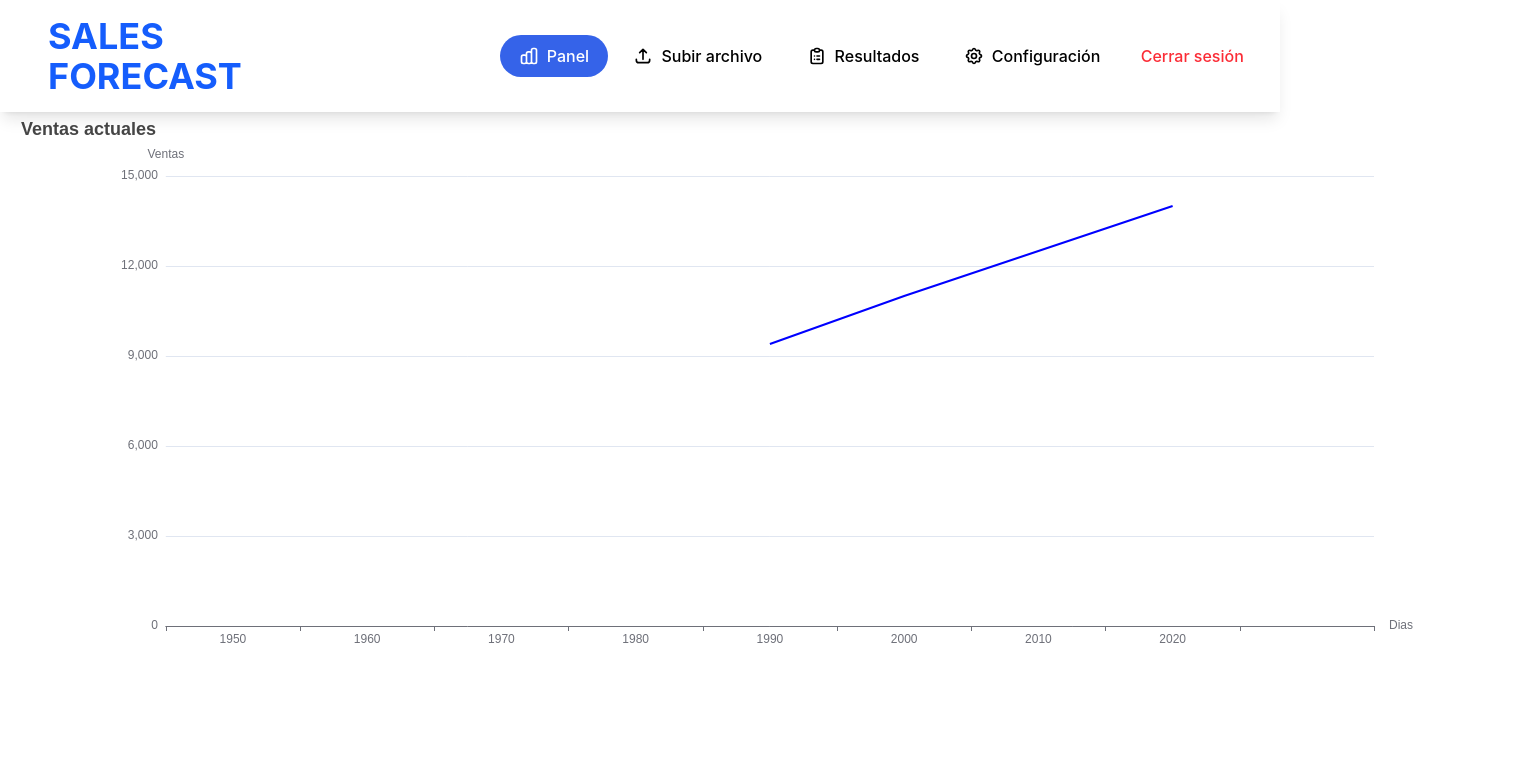
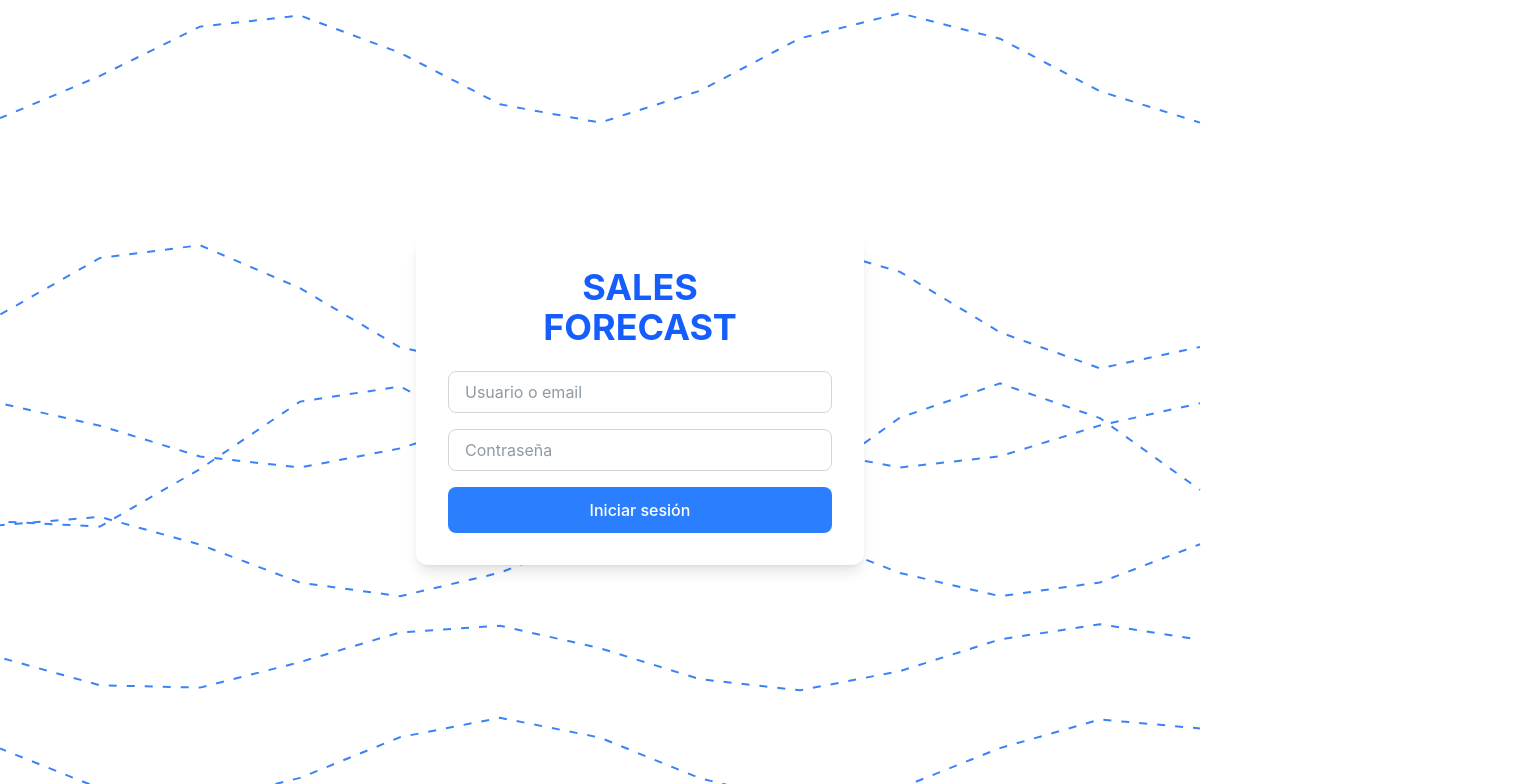
Before and after one commit to ekesteban/TG_ingenieria_sistemas, a React (Vite) app in the folder sale-forescast-front/: page /login in a window 1280 px wide. Before the commit this address led to /dashboard. Shown: the top 784 px of the page, 1514 px wide, since content can reach past the window. Built offline with nearby package versions, Linux system fonts and the light colour scheme.

Commit message:
feat: minor changes

```diff
--- a/sale-forescast-front/package.json
+++ b/sale-forescast-front/package.json
@@ -12,6 +12,7 @@
   "dependencies": {
     "@tailwindcss/vite": "^4.0.4",
     "cors": "^2.8.5",
+    "crypto-js": "^4.2.0",
     "date-fns": "^4.1.0",
     "echarts": "^5.6.0",
     "framer-motion": "^12.4.1",
--- a/sale-forescast-front/src/App.jsx
+++ b/sale-forescast-front/src/App.jsx
@@ -1,25 +1,69 @@
-import { BrowserRouter as Router, Routes, Route, Navigate } from "react-router-dom";
+import { BrowserRouter as Router, Routes, Route, Navigate, useLocation } from "react-router-dom";
 import TabTitle from "./pages/components/TabTitle.jsx";
 import Upload from "./pages/Upload";
 import Results from "./pages/Results";
 import Dashboard from "./pages/Dashboard.jsx";
+import Login from "./pages/login.jsx";
+import ProtectedRoute from "./pages/components/ProtectedRoute"; // Ruta según donde lo pongas
+
+function AppContent() {
+  const location = useLocation();
+  const showTabTitle = location.pathname !== "/login";
+
+  return (
+    <>
+      {showTabTitle && <TabTitle />}
+      <div className="flex-1 mt-[90px] sm:mt-[100px] p-4 w-full max-w-7xl">
+        <Routes>
+          <Route path="/login" element={<Login />} />
+
+          {/* RUTAS PROTEGIDAS */}
+          <Route
+            path="/dashboard"
+            element={
+              <ProtectedRoute>
+                <Dashboard />
+              </ProtectedRoute>
+            }
+          />
+          <Route
+            path="/upload"
+            element={
+              <ProtectedRoute>
+                <Upload />
+              </ProtectedRoute>
+            }
+          />
+          <Route
+            path="/results"
+            element={
+              <ProtectedRoute>
+                <Results />
+              </ProtectedRoute>
+            }
+          />
+          <Route
+            path="/settings"
+            element={
+              <ProtectedRoute>
+                <div className="text-center text-lg sm:text-xl">Configuración</div>
+              </ProtectedRoute>
+            }
+          />
+
+          {/* Redirección: si no está autenticado, redirige a login */}
+          <Route path="*" element={<Navigate to="/dashboard" />} />
+        </Routes>
+      </div>
+    </>
+  );
+}
+
 
 function App() {
   return (
     <Router>
-      <div>
-        <TabTitle />
-        <div className="flex-1 mt-[90px] sm:mt-[100px] p-4 w-full max-w-7xl">
-          <Routes>
-            <Route path="/dashboard" element={<Dashboard />} />
-            <Route path="/upload" element={<Upload />} />
-            <Route path="/results" element={<Results />} />
-            <Route path="/settings" element={<div className="text-center text-lg sm:text-xl">Configuración</div>} />
-
-            <Route path="*" element={<Navigate to="/dashboard" />} />
-          </Routes>
-        </div>
-      </div>
+      <AppContent />
     </Router>
   );
 }
--- a/sale-forescast-front/src/pages/Dashboard.jsx
+++ b/sale-forescast-front/src/pages/Dashboard.jsx
@@ -1,27 +1,43 @@
 import Charts from './components/Charts';
-import { useState } from 'react';
-
+import { useState, useEffect } from 'react';
+import CallApi from "../api_services/CallApi";
 
 const Dashboard = () => {
-
-    const [chartData, setChartData] = useState(
-        {
-            x: [1950, 1960, 1970, 1980, 1990, 2000, 2010, 2020],
-            y: [null, null, null, null, 9400, 11000, 12500, 14000],
-            xName: 'Dias',
-            yName: 'Ventas',
-            chartName: 'Ventas actuales'
-        }
-        );
+    const [chartData, setChartData] = useState({
+        x: [1950, 1960, 1970, 1980, 1990, 2000, 2010, 2020],
+        y: [null, null, null, null, 9400, 11000, 12500, 14000],
+        xName: 'Dias',
+        yName: 'Ventas',
+        chartName: 'Ventas actuales'
+    });
 
     const [highlightIndex, setHighlightIndex] = useState(30);
+    const [summary, setSummary] = useState(null);
+
+    useEffect(() => {
+        const userId = localStorage.getItem("userId");
+        if (userId) {
+            CallApi.GetInfoDatasets(userId).then(data => {
+                if (data) setSummary(data);
+            });
+        }
+    }, []);
 
     return (
-        <div>
-            <Charts dataset={chartData} highlightIndex={highlightIndex} />
+        <div className="flex justify-center">
+            {summary && (
+                <div className="mt-[100px] p-8 border rounded-xl shadow-2xl bg-white w-full max-w-4xl text-center">
+                    <h2 className="text-3xl font-bold mb-4 text-blue-700">Resumen de Entrenamientos</h2>
+                    <ul className="text-lg text-gray-700 space-y-2">
+                        <li><strong>Total Datasets:</strong> {summary.total_datasets}</li>
+                        <li><strong>Total ARIMA:</strong> {summary.total_arima}</li>
+                        <li><strong>Total SVM:</strong> {summary.total_svm}</li>
+                        <li><strong>Total LSTM:</strong> {summary.total_lstm}</li>
+                    </ul>
+                </div>
+            )}
         </div>
-    )
+    );
+};
 
-}
-
-export default Dashboard
+export default Dashboard;
--- /dev/null
+++ b/sale-forescast-front/src/pages/components/ProtectedRoute.jsx
@@ -0,0 +1,9 @@
+import React from "react";
+import { Navigate } from "react-router-dom";
+
+const ProtectedRoute = ({ children }) => {
+  const isAuthenticated = !!localStorage.getItem("userId");
+  return isAuthenticated ? children : <Navigate to="/login" replace />;
+};
+
+export default ProtectedRoute;
--- a/sale-forescast-front/src/pages/components/TabTitle.jsx
+++ b/sale-forescast-front/src/pages/components/TabTitle.jsx
@@ -1,7 +1,15 @@
 import React from "react";
+import { useNavigate } from "react-router-dom";
 import TabBar from "./TabBar";
 
 const TabTitle = () => {
+  const navigate = useNavigate();
+
+  const handleLogout = () => {
+    localStorage.removeItem("userId"); // Elimina el ID de usuario
+    navigate("/login"); // Redirige al login
+  };
+
   return (
     <div className="fixed top-0 left-0 w-full h-auto bg-white shadow-lg p-4 flex flex-wrap items-center justify-between z-50 gap-4 sm:gap-0">
       <h1 className="text-blue-600 text-1xl sm:text-4xl font-bold pl-4 sm:pl-8 select-none">
@@ -12,7 +20,10 @@ const TabTitle = () => {
         <TabBar />
       </div>
 
-      <button className="bg-gray-80 text-red-500 px-4 py-2 rounded-lg hover:bg-red-500 hover:text-white transition">
+      <button
+        onClick={handleLogout}
+        className="bg-gray-80 text-red-500 px-4 py-2 rounded-lg hover:bg-red-500 hover:text-white transition"
+      >
         Cerrar sesión
       </button>
     </div>
--- /dev/null
+++ b/sale-forescast-front/src/pages/login.jsx
@@ -0,0 +1,127 @@
+import React, { useState, useMemo } from "react";
+import sha256 from "crypto-js/sha256"; // CAMBIO AQUÍ
+import { useNavigate } from "react-router-dom";
+import { motion } from "framer-motion";
+import CallApi from '../api_services/CallApi';
+
+// (se mantiene la generación de líneas animadas igual)
+const generateRandomLines = (numLines, width, height) => {
+  const lines = [];
+
+  for (let i = 0; i < numLines; i++) {
+    const amplitude = 30 + Math.random() * 50;
+    const yStart = Math.random() * height;
+    const points = [];
+
+    for (let x = 0; x <= width; x += 100) {
+      const y = yStart + Math.sin((x / 100) + i) * amplitude;
+      points.push(`${x},${y.toFixed(1)}`);
+    }
+
+    lines.push({
+      id: i,
+      points: points.join(" "),
+      color: "#3b82f6",
+      duration: 4 + Math.random() * 4,
+      dashOffsetStart: 1000 + Math.random() * 500
+    });
+  }
+
+  return lines;
+};
+
+const Login = () => {
+  const [user, setUser] = useState("");
+  const [password, setPassword] = useState("");
+  const [error, setError] = useState(null);
+  const navigate = useNavigate();
+
+  const handleLogin = async (e) => {
+    e.preventDefault();
+    setError(null);
+    try {
+      const encryptedPassword = sha256(password).toString(); // CAMBIO AQUÍ
+      const response = await CallApi.Login(user, encryptedPassword);
+
+      if (response?.id) {
+        localStorage.setItem("userId", response.id);
+        navigate("/dashboard");
+      } else {
+        setError("Usuario o contraseña incorrectos");
+      }
+    } catch (err) {
+      setError("Error en la conexión");
+    }
+  };
+
+  const screenWidth = window.innerWidth;
+  const screenHeight = window.innerHeight;
+
+  const animatedLines = useMemo(
+    () => generateRandomLines(7, screenWidth, screenHeight),
+    [screenWidth, screenHeight]
+  );
+
+  return (
+    <div className="fixed inset-0 flex items-center justify-center bg-white overflow-hidden">
+      <div className="absolute inset-0 z-0 pointer-events-none">
+        <svg
+          className="w-full h-full"
+          preserveAspectRatio="none"
+          xmlns="http://www.w3.org/2000/svg"
+        >
+          {animatedLines.map((line) => (
+            <motion.polyline
+              key={line.id}
+              points={line.points}
+              fill="none"
+              stroke={line.color}
+              strokeWidth="2"
+              strokeDasharray="8 10"
+              initial={{ strokeDashoffset: line.dashOffsetStart }}
+              animate={{ strokeDashoffset: 0 }}
+              transition={{
+                repeat: Infinity,
+                duration: line.duration,
+                ease: "linear"
+              }}
+            />
+          ))}
+        </svg>
+      </div>
+
+      <div className="z-10 bg-white shadow-lg rounded-xl p-8 w-full max-w-md">
+        <h1 className="text-blue-600 text-2xl sm:text-4xl font-bold mb-6 text-center select-none">
+          SALES <br className="hidden sm:block" /> FORECAST
+        </h1>
+        <form onSubmit={handleLogin} className="space-y-4">
+          <input
+            type="text"
+            placeholder="Usuario o email"
+            value={user}
+            onChange={(e) => setUser(e.target.value)}
+            required
+            className="w-full px-4 py-2 border border-gray-300 rounded-lg focus:outline-none focus:ring-2 focus:ring-blue-500"
+          />
+          <input
+            type="password"
+            placeholder="Contraseña"
+            value={password}
+            onChange={(e) => setPassword(e.target.value)}
+            required
+            className="w-full px-4 py-2 border border-gray-300 rounded-lg focus:outline-none focus:ring-2 focus:ring-blue-500"
+          />
+          {error && <div className="text-red-500 text-sm">{error}</div>}
+          <button
+            type="submit"
+            className="w-full bg-blue-500 text-white px-4 py-2 rounded-lg hover:bg-white hover:text-blue-500 border border-blue-500 transition"
+          >
+            Iniciar sesión
+          </button>
+        </form>
+      </div>
+    </div>
+  );
+};
+
+export default Login;
```
Also changed, not shown: sale-forescast-front/src/api_services/CallApi.jsx (+30 -2 lines), 1 other file (tests, documents, lock files or other folders).
